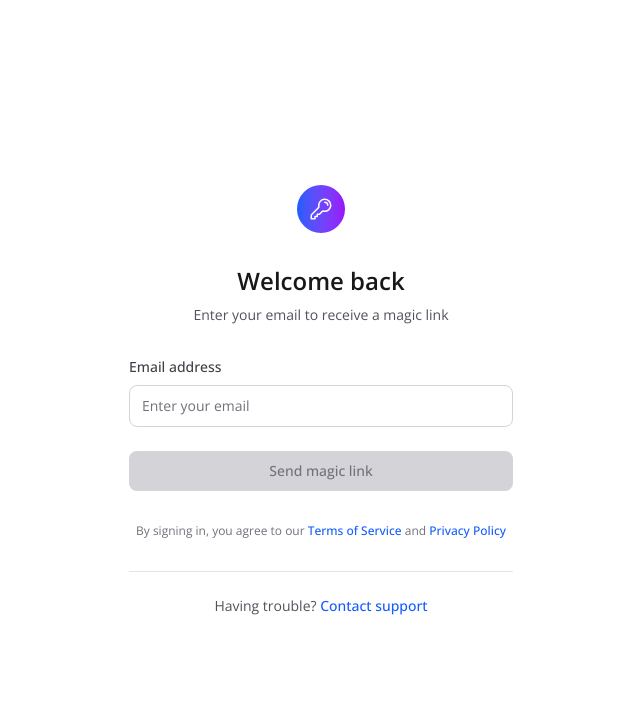
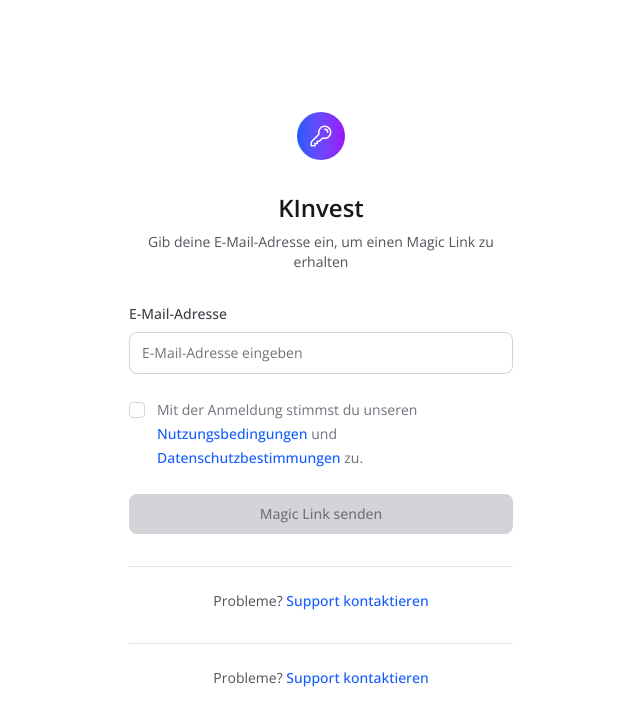
Before and after one commit to nilssteinkopff/kinvest-app, a Next.js app: page /login in a window 1280 px wide. Shown: the top 726 px of the page, without its empty margins (319-959 px from the left). Built offline with nearby package versions, Linux system fonts and the light colour scheme; no server answers.

Commit message:
Add Cormorant Garamond font for KInvest brand name

```diff
--- a/src/app/(auth)/login/page.tsx
+++ b/src/app/(auth)/login/page.tsx
@@ -10,6 +10,7 @@ function MagicLoginContent() {
   const [isLoading, setIsLoading] = useState(false)
   const [isEmailSent, setIsEmailSent] = useState(false)
   const [error, setError] = useState<string | null>(null)
+  const [acceptedTerms, setAcceptedTerms] = useState(false)
   const searchParams = useSearchParams()
   const supabase = createClient()
 
@@ -36,7 +37,7 @@ function MagicLoginContent() {
         setIsEmailSent(true)
       }
     } catch (err) {
-      setError('An unexpected error occurred')
+      setError('Ein unerwarteter Fehler ist aufgetreten')
       console.error('Error sending magic link:', err)
     } finally {
       setIsLoading(false)
@@ -65,15 +66,15 @@ function MagicLoginContent() {
             </div>
 
             <h1 className="text-2xl font-semibold text-zinc-900 dark:text-white">
-              Check your email
+              Prüfe deine E-Mails
             </h1>
 
             <p className="text-sm text-zinc-600 dark:text-zinc-400">
-              We've sent a magic link to <span className="font-medium text-zinc-900 dark:text-white">{email}</span>
+              Wir haben einen Magic Link an <span className="font-medium text-zinc-900 dark:text-white">{email}</span> gesendet
             </p>
 
             <p className="text-sm text-zinc-500 dark:text-zinc-500">
-              Click the link in the email to sign in to your account.
+              Klicke auf den Link in der E-Mail, um dich in dein Konto anzumelden.
             </p>
           </div>
 
@@ -83,10 +84,11 @@ function MagicLoginContent() {
               onClick={() => {
                 setIsEmailSent(false)
                 setEmail('')
+                setAcceptedTerms(false)
               }}
               className="text-sm font-medium text-blue-600 hover:text-blue-500 dark:text-blue-400 dark:hover:text-blue-300 transition-colors"
             >
-              Try a different email address
+              Andere E-Mail-Adresse versuchen
             </button>
           </div>
         </div>
@@ -108,11 +110,11 @@ function MagicLoginContent() {
 
         {/* Header */}
         <div className="text-center space-y-2">
-          <h1 className="text-2xl font-semibold text-zinc-900 dark:text-white">
-            Welcome back
+          <h1 className="text-2xl font-semibold text-zinc-900 dark:text-white font-[var(--font-cormorant)]">
+            KInvest
           </h1>
           <p className="text-sm text-zinc-600 dark:text-zinc-400">
-            Enter your email to receive a magic link
+            Gib deine E-Mail-Adresse ein, um einen Magic Link zu erhalten
           </p>
         </div>
 
@@ -138,7 +140,7 @@ function MagicLoginContent() {
         <form onSubmit={handleSubmit} className="space-y-6">
           <div className="space-y-2">
             <label htmlFor="email" className="block text-sm font-medium text-zinc-700 dark:text-zinc-300">
-              Email address
+              E-Mail-Adresse
             </label>
             <input
               id="email"
@@ -149,13 +151,56 @@ function MagicLoginContent() {
               value={email}
               onChange={(e) => setEmail(e.target.value)}
               className="block w-full rounded-lg border border-zinc-300 dark:border-zinc-600 bg-white dark:bg-zinc-900 px-3 py-2.5 text-sm text-zinc-900 dark:text-white placeholder-zinc-500 dark:placeholder-zinc-400 focus:border-blue-500 focus:outline-none focus:ring-1 focus:ring-blue-500 dark:focus:border-blue-400 dark:focus:ring-blue-400 transition-colors"
-              placeholder="Enter your email"
+              placeholder="E-Mail-Adresse eingeben"
             />
+          </div>
+
+          {/* Terms Checkbox */}
+          <div className="flex gap-3">
+            <div className="flex h-6 shrink-0 items-center">
+              <div className="group grid size-4 grid-cols-1">
+                <input
+                  id="terms"
+                  name="terms"
+                  type="checkbox"
+                  required
+                  checked={acceptedTerms}
+                  onChange={(e) => setAcceptedTerms(e.target.checked)}
+                  className="col-start-1 row-start-1 appearance-none rounded-sm border border-zinc-300 bg-white checked:border-blue-600 checked:bg-blue-600 focus-visible:outline-2 focus-visible:outline-offset-2 focus-visible:outline-blue-600 disabled:border-zinc-300 disabled:bg-zinc-100 disabled:checked:bg-zinc-100 dark:border-zinc-600 dark:bg-zinc-900 dark:checked:border-blue-500 dark:checked:bg-blue-500"
+                />
+                <svg
+                  fill="none"
+                  viewBox="0 0 14 14"
+                  className="pointer-events-none col-start-1 row-start-1 size-3.5 self-center justify-self-center stroke-white group-has-disabled:stroke-zinc-950/25"
+                >
+                  <path
+                    d="M3 8L6 11L11 3.5"
+                    strokeWidth={2}
+                    strokeLinecap="round"
+                    strokeLinejoin="round"
+                    className="opacity-0 group-has-checked:opacity-100"
+                  />
+                </svg>
+              </div>
+            </div>
+            <div className="text-sm/6">
+              <label htmlFor="terms" className="text-zinc-500 dark:text-zinc-400">
+                Mit der Anmeldung stimmst du unseren{' '}
+                <a href="#" className="font-medium text-blue-600 hover:text-blue-500 dark:text-blue-400 dark:hover:text-blue-300 transition-colors">
+                  Nutzungsbedingungen
+                </a>{' '}
+                und{' '}
+                <a href="#" className="font-medium text-blue-600 hover:text-blue-500 dark:text-blue-400 dark:hover:text-blue-300 transition-colors">
+                  Datenschutzbestimmungen
+                </a>{' '}
+                zu.
+              </label>
+            </div>
           </div>
 
           <button
             type="submit"
-            disabled={isLoading || !email}
+            disabled={isLoading || !email || !acceptedTerms}
             className="w-full flex justify-center items-center rounded-lg bg-blue-600 hover:bg-blue-700 disabled:bg-zinc-300 dark:disabled:bg-zinc-700 px-4 py-2.5 text-sm font-medium text-white disabled:text-zinc-500 dark:disabled:text-zinc-400 focus:outline-none focus:ring-2 focus:ring-blue-500 focus:ring-offset-2 dark:focus:ring-offset-zinc-900 transition-colors disabled:cursor-not-allowed"
           >
             {isLoading ? (
@@ -164,34 +209,32 @@ function MagicLoginContent() {
                   <circle className="opacity-25" cx="12" cy="12" r="10" stroke="currentColor" strokeWidth="4"></circle>
                   <path className="opacity-75" fill="currentColor" d="M4 12a8 8 0 018-8V0C5.373 0 0 5.373 0 12h4zm2 5.291A7.962 7.962 0 014 12H0c0 3.042 1.135 5.824 3 7.938l3-2.647z"></path>
                 </svg>
-                Sending magic link...
+                Magic Link wird gesendet...
               </>
             ) : (
-              'Send magic link'
+              'Magic Link senden'
             )}
           </button>
         </form>
 
-        {/* Footer */}
-        <div className="text-center">
-          <p className="text-xs text-zinc-500 dark:text-zinc-500">
-            By signing in, you agree to our{' '}
+        {/* Footer entfernt - jetzt in der Checkbox */}
+
+        {/* Alternative Actions */}
+        <div className="border-t border-zinc-200 dark:border-zinc-700 pt-6">
+          <div className="text-center text-sm text-zinc-600 dark:text-zinc-400">
+            Probleme?{' '}
             <a href="#" className="font-medium text-blue-600 hover:text-blue-500 dark:text-blue-400 dark:hover:text-blue-300 transition-colors">
-              Terms of Service
-            </a>{' '}
-            and{' '}
-            <a href="#" className="font-medium text-blue-600 hover:text-blue-500 dark:text-blue-400 dark:hover:text-blue-300 transition-colors">
-              Privacy Policy
+              Support kontaktieren
             </a>
-          </p>
+          </div>
         </div>
 
         {/* Alternative Actions */}
         <div className="border-t border-zinc-200 dark:border-zinc-700 pt-6">
           <div className="text-center text-sm text-zinc-600 dark:text-zinc-400">
-            Having trouble?{' '}
+            Probleme?{' '}
             <a href="#" className="font-medium text-blue-600 hover:text-blue-500 dark:text-blue-400 dark:hover:text-blue-300 transition-colors">
-              Contact support
+              Support kontaktieren
             </a>
           </div>
         </div>
@@ -212,7 +255,7 @@ export default function MagicLoginPage() {
           </div>
           <div className="text-center">
             <p className="text-sm text-zinc-600 dark:text-zinc-400">
-              Loading authentication...
+              Anmeldung wird geladen...
             </p>
           </div>
         </div>
```
